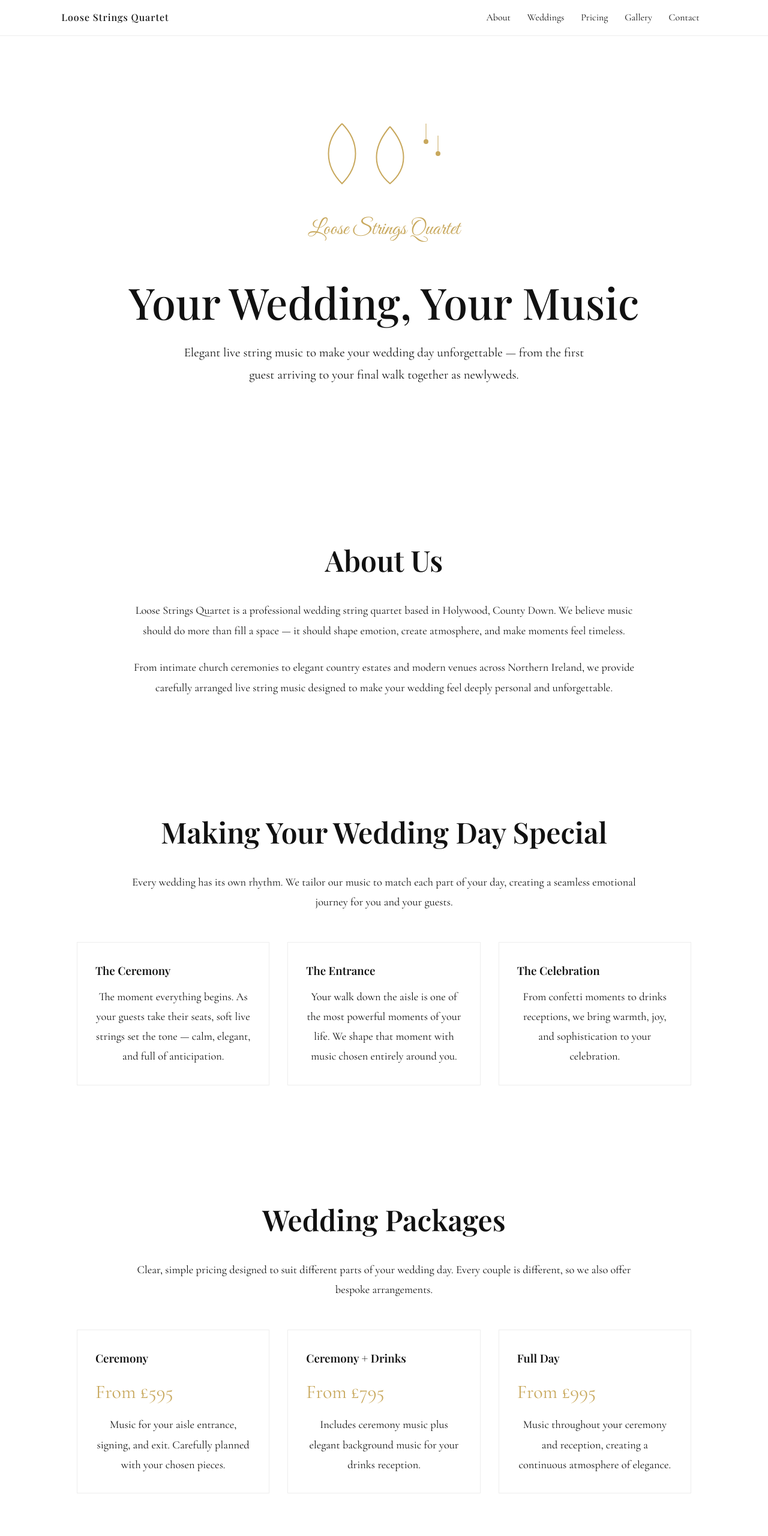
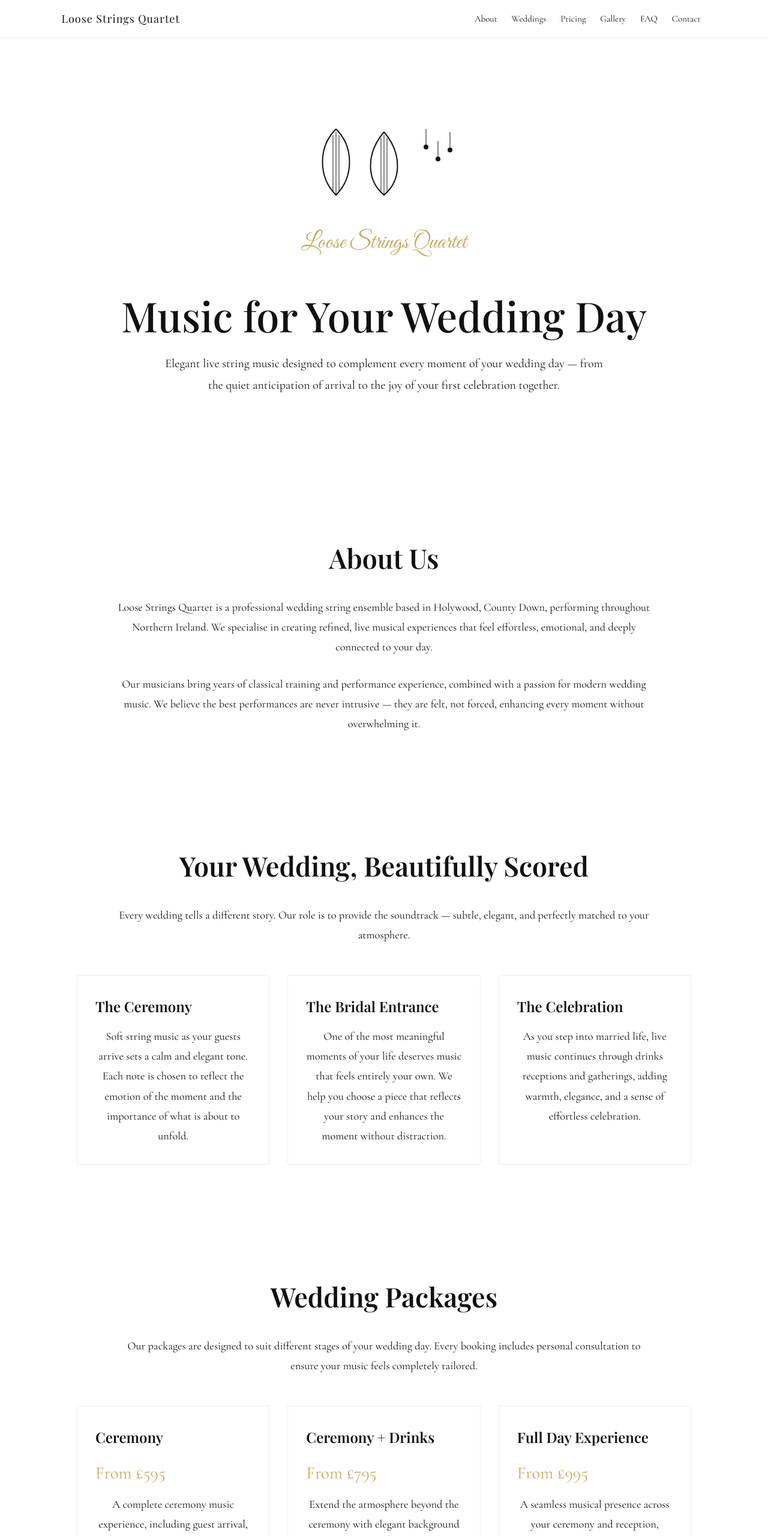
Before and after one commit to markdstockdale/loosestringsquartet, a plain HTML site: page index.html in a window 1280 px wide. Shown: the top 2560 px of the page at 60% size. Drawn offline with nearby package versions, Linux system fonts and the light colour scheme.

Commit message:
Update index.html

```diff
--- a/index.html
+++ b/index.html
@@ -6,13 +6,16 @@
 
 <title>Loose Strings Quartet | Wedding Music Northern Ireland</title>
 
-<link href="https://fonts.googleapis.com/css2?family=Playfair+Display:wght@400;500;600&family=Cormorant+Garamond:wght@300;400;500;600&family=Great+Vibes&display=swap" rel="stylesheet">
+<meta name="description" content="Loose Strings Quartet provides elegant live string music for weddings and ceremonies across Northern Ireland, creating timeless musical moments for your special day.">
+
+<link href="https://fonts.googleapis.com/css2?family=Playfair+Display:wght@400;500;600&family=Cormorant+Garamond:wght@300;400;500&family=Great+Vibes&display=swap" rel="stylesheet">
 
 <style>
 :root{
---black:#111111;
+--black:#111;
 --gold:#C8A85D;
---soft:#F7F7F7;
+--light:#ffffff;
+--soft:#f7f7f7;
 }
 
 *{margin:0;padding:0;box-sizing:border-box;}
@@ -32,21 +35,22 @@ background:white;
 border-bottom:1px solid #eee;
 display:flex;
 justify-content:space-between;
+align-items:center;
 padding:15px 8%;
 z-index:1000;
 }
 
 nav .brand{
 font-family:'Playfair Display',serif;
-font-weight:500;
 letter-spacing:1px;
+font-size:18px;
 }
 
 nav a{
 text-decoration:none;
 color:var(--black);
-margin:0 12px;
-font-size:16px;
+margin:0 10px;
+font-size:15px;
 }
 
 nav a:hover{color:var(--gold);}
@@ -57,7 +61,7 @@ display:flex;
 align-items:center;
 justify-content:center;
 text-align:center;
-padding:120px 20px 80px;
+padding:140px 20px 80px;
 }
 
 .hero{
@@ -66,20 +70,20 @@ max-width:900px;
 
 h1{
 font-family:'Playfair Display',serif;
-font-size:4.5rem;
+font-size:4.3rem;
 font-weight:500;
 }
 
 .handwritten{
 font-family:'Great Vibes',cursive;
-font-size:2.2rem;
+font-size:2.4rem;
 color:var(--gold);
 margin:10px 0 25px;
 }
 
 .tagline{
-font-size:1.3rem;
-max-width:700px;
+font-size:1.25rem;
+max-width:750px;
 margin:auto;
 }
 
@@ -89,14 +93,14 @@ padding:90px 10%;
 
 h2{
 font-family:'Playfair Display',serif;
-font-size:3rem;
+font-size:2.8rem;
 text-align:center;
 margin-bottom:25px;
 }
 
 p{
 font-size:1.15rem;
-max-width:850px;
+max-width:900px;
 margin:auto;
 text-align:center;
 }
@@ -115,33 +119,51 @@ background:white;
 }
 
 .card h3{
-margin-bottom:10px;
 font-family:'Playfair Display',serif;
+margin-bottom:12px;
+font-size:1.5rem;
 }
 
 .price{
 color:var(--gold);
-font-size:2rem;
+font-size:1.8rem;
 margin:10px 0;
+}
+
+.gallery{
+display:grid;
+grid-template-columns:repeat(auto-fit,minmax(250px,1fr));
+gap:18px;
+margin-top:40px;
 }
 
 .gallery img{
 width:100%;
 height:280px;
 object-fit:cover;
-border-radius:6px;
+border-radius:4px;
 }
 
-.gallery{
-display:grid;
-grid-template-columns:repeat(auto-fit,minmax(260px,1fr));
-gap:20px;
-margin-top:40px;
+.faq{
+max-width:900px;
+margin:auto;
+}
+
+details{
+border:1px solid #eee;
+padding:18px;
+margin-bottom:12px;
+}
+
+summary{
+cursor:pointer;
+font-weight:600;
 }
 
 .contact{
-background:var(--black);
+background:#111;
 color:white;
+text-align:center;
 }
 
 .contact h2{color:white;}
@@ -150,12 +172,13 @@ footer{
 text-align:center;
 padding:30px;
 border-top:1px solid #eee;
+font-size:14px;
 }
 
+/* logo */
 .logo{
-margin-bottom:25px;
+margin-bottom:20px;
 }
-
 </style>
 </head>
 
@@ -168,6 +191,7 @@ margin-bottom:25px;
 <a href="#weddings">Weddings</a>
 <a href="#pricing">Pricing</a>
 <a href="#gallery">Gallery</a>
+<a href="#faq">FAQ</a>
 <a href="#contact">Contact</a>
 </div>
 </nav>
@@ -178,22 +202,39 @@ margin-bottom:25px;
 
 <div class="logo">
 
-<!-- VIOLIN + CELLO LOGO -->
-<svg width="260" height="120" viewBox="0 0 260 120">
+<!-- REALISTIC LINE ART LOGO -->
+<svg width="300" height="140" viewBox="0 0 300 140">
 
 <!-- Violin -->
-<path d="M60 10 C30 40,30 80,60 110 C90 80,90 40,60 10"
-stroke="#C8A85D" stroke-width="2" fill="none"/>
+<path d="M70 15
+C40 45,40 95,70 125
+C100 95,100 45,70 15"
+stroke="#111" stroke-width="2" fill="none"/>
 
 <!-- Cello -->
-<path d="M140 15 C110 50,110 85,140 110 C170 85,170 50,140 15"
-stroke="#C8A85D" stroke-width="2" fill="none"/>
+<path d="M150 20
+C120 55,120 100,150 125
+C180 100,180 55,150 20"
+stroke="#111" stroke-width="2" fill="none"/>
 
-<!-- Music notes -->
-<circle cx="200" cy="40" r="4" fill="#C8A85D"/>
-<line x1="200" y1="40" x2="200" y2="10" stroke="#C8A85D"/>
-<circle cx="220" cy="60" r="4" fill="#C8A85D"/>
-<line x1="220" y1="60" x2="220" y2="30" stroke="#C8A85D"/>
+<!-- Strings -->
+<line x1="65" y1="25" x2="65" y2="120" stroke="#111" stroke-width="1"/>
+<line x1="70" y1="20" x2="70" y2="125" stroke="#111" stroke-width="1"/>
+<line x1="75" y1="25" x2="75" y2="120" stroke="#111" stroke-width="1"/>
+
+<line x1="145" y1="30" x2="145" y2="120" stroke="#111" stroke-width="1"/>
+<line x1="150" y1="25" x2="150" y2="125" stroke="#111" stroke-width="1"/>
+<line x1="155" y1="30" x2="155" y2="120" stroke="#111" stroke-width="1"/>
+
+<!-- Notes -->
+<circle cx="220" cy="45" r="4" fill="#111"/>
+<line x1="220" y1="45" x2="220" y2="15" stroke="#111"/>
+
+<circle cx="240" cy="65" r="4" fill="#111"/>
+<line x1="240" y1="65" x2="240" y2="35" stroke="#111"/>
+
+<circle cx="260" cy="50" r="4" fill="#111"/>
+<line x1="260" y1="50" x2="260" y2="20" stroke="#111"/>
 
 </svg>
 
@@ -201,10 +242,10 @@ stroke="#C8A85D" stroke-width="2" fill="none"/>
 
 <div class="handwritten">Loose Strings Quartet</div>
 
-<h1>Your Wedding, Your Music</h1>
+<h1>Music for Your Wedding Day</h1>
 
 <p class="tagline">
-Elegant live string music to make your wedding day unforgettable — from the first guest arriving to your final walk together as newlyweds.
+Elegant live string music designed to complement every moment of your wedding day — from the quiet anticipation of arrival to the joy of your first celebration together.
 </p>
 
 </div>
@@ -216,24 +257,25 @@ Elegant live string music to make your wedding day unforgettable — from the fi
 <h2>About Us</h2>
 
 <p>
-Loose Strings Quartet is a professional wedding string quartet based in Holywood, County Down.
-We believe music should do more than fill a space — it should shape emotion, create atmosphere, and make moments feel timeless.
+Loose Strings Quartet is a professional wedding string ensemble based in Holywood, County Down, performing throughout Northern Ireland.
+We specialise in creating refined, live musical experiences that feel effortless, emotional, and deeply connected to your day.
 </p>
 
 <br>
 
 <p>
-From intimate church ceremonies to elegant country estates and modern venues across Northern Ireland, we provide carefully arranged live string music designed to make your wedding feel deeply personal and unforgettable.
+Our musicians bring years of classical training and performance experience, combined with a passion for modern wedding music.
+We believe the best performances are never intrusive — they are felt, not forced, enhancing every moment without overwhelming it.
 </p>
 
 </section>
 
 <section id="weddings">
 
-<h2>Making Your Wedding Day Special</h2>
+<h2>Your Wedding, Beautifully Scored</h2>
 
 <p>
-Every wedding has its own rhythm. We tailor our music to match each part of your day, creating a seamless emotional journey for you and your guests.
+Every wedding tells a different story. Our role is to provide the soundtrack — subtle, elegant, and perfectly matched to your atmosphere.
 </p>
 
 <div class="grid">
@@ -241,21 +283,24 @@ Every wedding has its own rhythm. We tailor our music to match each part of your
 <div class="card">
 <h3>The Ceremony</h3>
 <p>
-The moment everything begins. As your guests take their seats, soft live strings set the tone — calm, elegant, and full of anticipation.
+Soft string music as your guests arrive sets a calm and elegant tone.
+Each note is chosen to reflect the emotion of the moment and the importance of what is about to unfold.
 </p>
 </div>
 
 <div class="card">
-<h3>The Entrance</h3>
+<h3>The Bridal Entrance</h3>
 <p>
-Your walk down the aisle is one of the most powerful moments of your life. We shape that moment with music chosen entirely around you.
+One of the most meaningful moments of your life deserves music that feels entirely your own.
+We help you choose a piece that reflects your story and enhances the moment without distraction.
 </p>
 </div>
 
 <div class="card">
 <h3>The Celebration</h3>
 <p>
-From confetti moments to drinks receptions, we bring warmth, joy, and sophistication to your celebration.
+As you step into married life, live music continues through drinks receptions and gatherings,
+adding warmth, elegance, and a sense of effortless celebration.
 </p>
 </div>
 
@@ -268,7 +313,8 @@ From confetti moments to drinks receptions, we bring warmth, joy, and sophistica
 <h2>Wedding Packages</h2>
 
 <p>
-Clear, simple pricing designed to suit different parts of your wedding day. Every couple is different, so we also offer bespoke arrangements.
+Our packages are designed to suit different stages of your wedding day.
+Every booking includes personal consultation to ensure your music feels completely tailored.
 </p>
 
 <div class="grid">
@@ -276,19 +322,25 @@ Clear, simple pricing designed to suit different parts of your wedding day. Ever
 <div class="card">
 <h3>Ceremony</h3>
 <div class="price">From £595</div>
-<p>Music for your aisle entrance, signing, and exit. Carefully planned with your chosen pieces.</p>
+<p>
+A complete ceremony music experience, including guest arrival, processional, signing, and exit music.
+</p>
 </div>
 
 <div class="card">
 <h3>Ceremony + Drinks</h3>
 <div class="price">From £795</div>
-<p>Includes ceremony music plus elegant background music for your drinks reception.</p>
+<p>
+Extend the atmosphere beyond the ceremony with elegant background music for your drinks reception.
+</p>
 </div>
 
 <div class="card">
-<h3>Full Day</h3>
+<h3>Full Day Experience</h3>
 <div class="price">From £995</div>
-<p>Music throughout your ceremony and reception, creating a continuous atmosphere of elegance.</p>
+<p>
+A seamless musical presence across your ceremony and reception, shaping the atmosphere throughout your day.
+</p>
 </div>
 
 </div>
@@ -297,35 +349,55 @@ Clear, simple pricing designed to suit different parts of your wedding day. Ever
 
 <section id="gallery">
 
-<h2>Weddings We’ve Played</h2>
+<h2>Weddings & Venues</h2>
+
+<p>
+From historic churches to modern venues and countryside estates, our music has accompanied celebrations across Northern Ireland.
+</p>
 
 <div class="gallery">
 
-<img src="https://images.unsplash.com/photo-1529634597503-139d3726fed5?auto=format&fit=crop&w=900&q=80" alt="Church wedding">
-
-<img src="https://images.unsplash.com/photo-1523438097201-512ae7d59c2a?auto=format&fit=crop&w=900&q=80" alt="Wedding flowers">
-
-<img src="https://images.unsplash.com/photo-1509927083803-4bd519298ac4?auto=format&fit=crop&w=900&q=80" alt="Wedding bouquet">
-
-<img src="https://images.unsplash.com/photo-1519741497674-611481863552?auto=format&fit=crop&w=900&q=80" alt="Church aisle">
+<img src="https://images.unsplash.com/photo-1529634597503-139d3726fed5?auto=format&fit=crop&w=900&q=80">
+<img src="https://images.unsplash.com/photo-1501594907352-04cda38ebc29?auto=format&fit=crop&w=900&q=80">
+<img src="https://images.unsplash.com/photo-1523438097201-512ae7d59c2a?auto=format&fit=crop&w=900&q=80">
+<img src="https://images.unsplash.com/photo-1509927083803-4bd519298ac4?auto=format&fit=crop&w=900&q=80">
 
 </div>
 
 </section>
 
-<section>
+<section id="faq">
 
-<h2>Testimonials</h2>
+<h2>Frequently Asked Questions</h2>
 
-<p>
-“Every piece felt perfectly chosen for each moment of the day. It made our ceremony unforgettable.”
-</p>
+<div class="faq">
 
-<br>
+<details>
+<summary>Can we choose our own music?</summary>
+<p>Yes. We work closely with every couple to select music that reflects your personal style and story.</p>
+</details>
 
-<p>
-“The music completely transformed the atmosphere — emotional, elegant, and so beautifully played.”
-</p>
+<details>
+<summary>How far do you travel?</summary>
+<p>We perform across all of Northern Ireland including Belfast, County Down, County Antrim and surrounding areas.</p>
+</details>
+
+<details>
+<summary>Do you perform outdoors?</summary>
+<p>Yes, provided suitable shelter and weather conditions are in place to protect instruments.</p>
+</details>
+
+<details>
+<summary>How long do you typically play for?</summary>
+<p>Performances vary depending on your package, from ceremony-only sets to several hours across your wedding day.</p>
+</details>
+
+<details>
+<summary>Do you need anything provided?</summary>
+<p>We require four armless chairs and a sheltered, level performance space.</p>
+</details>
+
+</div>
 
 </section>
 
@@ -334,8 +406,8 @@ Clear, simple pricing designed to suit different parts of your wedding day. Ever
 <h2>Get In Touch</h2>
 
 <p>
-Based in Holywood, Northern Ireland<br>
-Available across Belfast, County Down & beyond
+Based in Holywood, County Down<br>
+Available across Belfast and Northern Ireland
 </p>
 
 <br>
@@ -348,7 +420,7 @@ Phone: +44 0000 000000
 </section>
 
 <footer>
-© 2026 Loose Strings Quartet
+© 2026 Loose Strings Quartet — Wedding String Music Northern Ireland
 </footer>
 
 </body>
```
